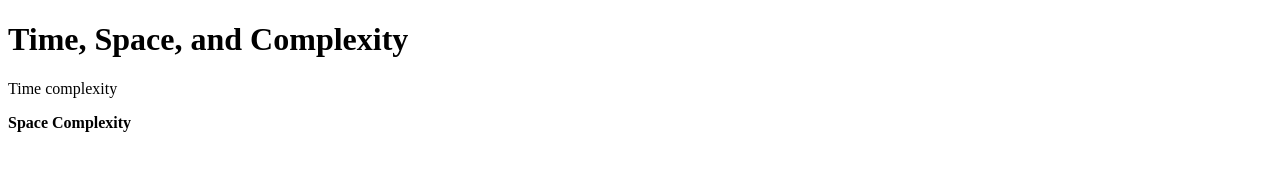
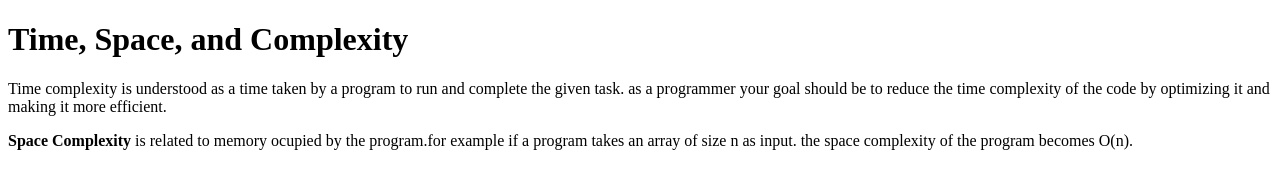
Before and after one commit to acciojob/time-and-space-complexity-Rajeswarandev5, a website: page main.html in a window 1280 px wide. Drawn offline with Linux system fonts and the light colour scheme.

Commit message:
created a submission

```diff
--- a/main.html
+++ b/main.html
@@ -9,8 +9,8 @@
 <body>
 	<!-- the entire body must be written by student -->
    <h1>Time, Space, and Complexity</h1>
-	<p>Time complexity</p>
-	<p><b>Space Complexity</b></p>
+	<p>Time complexity is understood as a time taken by a program to run and complete the given task. as a programmer your goal should be to reduce the time complexity of the code by optimizing it and making it more efficient. </p>
+	<p><b>Space Complexity</b> is related to memory ocupied by the program.for example if a program takes an array of size n as input. the space complexity of the program becomes O(n).</p>
  <script type="text/javascript" src="./script.js">
 </script>
 
```
